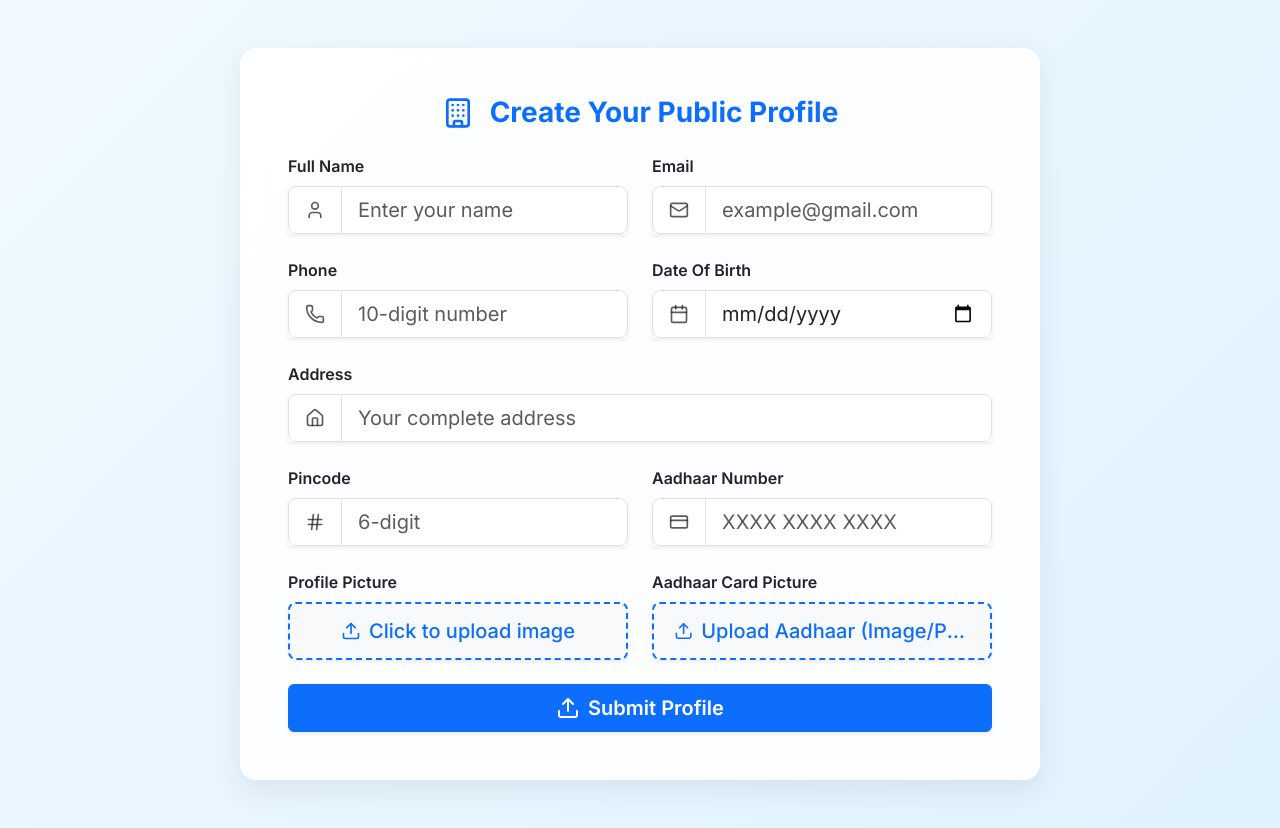
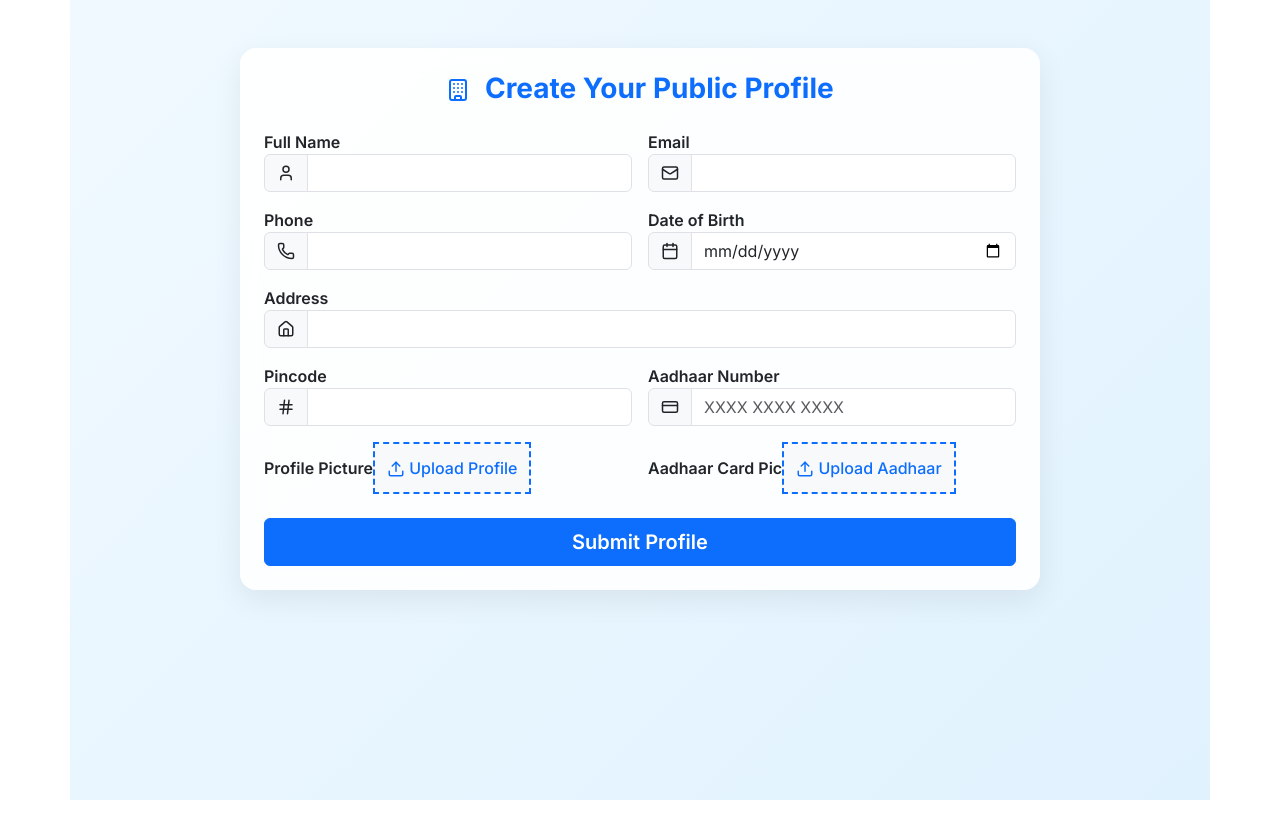
Before and after one commit to Tarunshakya1999/indokonafrontend, a React (Vite) app: page /pf in a window 1280 px wide. After the commit the page ends 800 px from the top, so only its background shows below. Built offline with nearby package versions, Linux system fonts and the light colour scheme.

Commit message:
new u7ti67ygv uiuyfpi9899990

```diff
--- a/src/PublicProfile.jsx
+++ b/src/PublicProfile.jsx
@@ -1,8 +1,7 @@
 import React, { useState } from "react";
 import axios from "axios";
-// Bootstrap CSS is now imported via CDN in the CustomStyles component
-// import "bootstrap/dist/css/bootstrap.min.css";
-// Import icons from lucide-react for a modern look
+
+// Icons
 import {
   User,
   Mail,
@@ -12,136 +11,64 @@ import {
   CreditCard,
   Calendar,
   Upload,
-  Image as ImageIcon,
   Loader2,
   CheckCircle,
   AlertCircle,
   Building,
 } from "lucide-react";
 
-// CSS-in-JS using a <style> tag is the cleanest way to add custom styles
-// in a single-file React component without Tailwind.
+// Custom styles + Bootstrap via CDN
 const CustomStyles = () => (
   <style>
     {`
-      /* Import Bootstrap CSS from CDN */
       @import url('https://cdn.jsdelivr.net/npm/bootstrap@5.3.3/dist/css/bootstrap.min.css');
-
-      /* Import the Inter font for a cleaner, modern look */
       @import url('https://fonts.googleapis.com/css2?family=Inter:wght@400;500;600;700&display=swap');
 
-      body {
-        font-family: 'Inter', sans-serif;
-      }
+      body { font-family: 'Inter', sans-serif; }
 
-      /* A subtle background gradient */
       .form-container-bg {
         background: linear-gradient(135deg, #f0f9ff 0%, #e0f2fe 100%);
         min-height: 100vh;
       }
 
-      /* Softer shadows and a slight blur for the card */
       .profile-card {
         background: rgba(255, 255, 255, 0.9);
         backdrop-filter: blur(10px);
         border: 1px solid rgba(255, 255, 255, 0.2);
         box-shadow: 0 10px 30px rgba(0, 0, 0, 0.07);
-        transition: all 0.3s ease;
       }
 
-      /* Custom loading overlay */
       .loading-overlay {
         position: fixed;
-        top: 0;
-        left: 0;
-        width: 100%;
-        height: 100%;
-        display: flex;
-        flex-direction: column;
-        justify-content: center;
-        align-items: center;
+        top: 0; left: 0;
+        width: 100%; height: 100%;
+        display: flex; flex-direction: column;
+        justify-content: center; align-items: center;
         backdrop-filter: blur(8px);
         background-color: rgba(255, 255, 255, 0.6);
         z-index: 9999;
       }
 
-      /* Spinning animation for the loader icon */
-      @keyframes spin {
-        from { transform: rotate(0deg); }
-        to { transform: rotate(360deg); }
+      @keyframes spin { from { transform: rotate(0deg); } to { transform: rotate(360deg); } }
+      .animate-spin { animation: spin 1s linear infinite; }
+
+      .file-upload-label {
+        border: 2px dashed #0d6efd;
+        padding: 0.75rem;
+        cursor: pointer;
+        color: #0d6efd;
+        background: #f8f9fa;
+        font-weight: 500;
+        text-align: center;
       }
 
-      .animate-spin {
-        animation: spin 1s linear infinite;
-      }
-
-      /* Style the input groups */
-      .input-group-text {
-        background-color: #ffffff;
-        border-end-width: 0;
-      }
-      .form-control {
-        border-start-width: 0;
-      }
-      .form-control:focus {
-        box-shadow: 0 0 0 0.25rem rgba(13, 110, 253, 0.25);
-        border-color: #86b7fe;
-        z-index: 2; /* Brings input on top of icon span on focus */
-      }
-      /* Fix border radius clipping */
-      .input-group .form-control {
-        border-top-left-radius: 0;
-        border-bottom-left-radius: 0;
-      }
-      .input-group .input-group-text {
-        border-top-right-radius: 0;
-        border-bottom-right-radius: 0;
-      }
-
-
-      /* Custom file upload button */
-      .file-upload-label {
-        display: flex;
-        align-items: center;
-        justify-content: center;
-        cursor: pointer;
-        border: 2px dashed #0d6efd;
-        background-color: #f8f9fa;
-        transition: all 0.3s ease;
-        padding: 0.75rem 1.25rem;
-        color: #0d6efd;
-        font-weight: 500;
-      }
-
-      .file-upload-label:hover {
-        background-color: #e9f2ff;
-        border-color: #0a58ca;
-      }
-
-      .file-upload-label span {
-        white-space: nowrap;
-        overflow: hidden;
-        text-overflow: ellipsis;
-        max-width: 100%;
-        padding-left: 8px;
-      }
-
-      /* Profile image preview */
       .profile-preview {
         width: 100px;
         height: 100px;
         object-fit: cover;
-        border: 3px solid #fff;
+        border-radius: 50%;
+        border: 3px solid white;
         box-shadow: 0 4px 10px rgba(0, 0, 0, 0.1);
-      }
-
-      /* Submit button hover effect */
-      .btn-submit {
-        transition: all 0.3s ease;
-      }
-      .btn-submit:hover {
-        transform: translateY(-2px);
-        box-shadow: 0 4px 15px rgba(13, 110, 253, 0.3);
       }
     `}
   </style>
@@ -160,12 +87,13 @@ export default function PublicProfileForm() {
 
   const [userpic, setUserpic] = useState(null);
   const [aadharCardPic, setAadharCardPic] = useState(null);
+  const [preview, setPreview] = useState(null);
+
   const [message, setMessage] = useState("");
-  const [messageType, setMessageType] = useState("");
-  const [preview, setPreview] = useState(null);
+  const [msgType, setMsgType] = useState("");
   const [loading, setLoading] = useState(false);
 
-  // ✅ Handle input (with 4-4 Aadhar formatting)
+  // Input handler
   const handleChange = (e) => {
     const { name, value } = e.target;
 
@@ -184,50 +112,53 @@ export default function PublicProfileForm() {
     setFormData({ ...formData, [name]: value });
   };
 
-  // ✅ Handle file inputs
+  // File handlers
   const handleFileChange = (e) => {
     const { name, files } = e.target;
-    const file = files[0];
-    if (!file) return;
-
     if (name === "userpic") {
-      setUserpic(file);
-      setPreview(URL.createObjectURL(file));
+      setUserpic(files[0]);
+      setPreview(URL.createObjectURL(files[0]));
     } else if (name === "aadhar_card_pic") {
-      setAadharCardPic(file);
+      setAadharCardPic(files[0]);
     }
   };
 
-  // ✅ Submit handler
+  // Submit handler with token authorization
   const handleSubmit = async (e) => {
     e.preventDefault();
 
     const cleanAadhar = formData.aadhar_number.replace(/\s+/g, "");
+    const token = localStorage.getItem("accessToken");
+
+    if (!token) {
+      setMessage("You must be logged in!");
+      setMsgType("error");
+      return;
+    }
 
     if (formData.phone.length !== 10) {
-      setMessage("⚠️ Phone number must be exactly 10 digits.");
-      setMessageType("error");
+      setMessage("Phone number must be exactly 10 digits.");
+      setMsgType("error");
       return;
     }
 
     if (cleanAadhar.length !== 12) {
-      setMessage("⚠️ Aadhaar number must be exactly 12 digits.");
-      setMessageType("error");
+      setMessage("Aadhaar number must be 12 digits.");
+      setMsgType("error");
       return;
     }
 
     if (!userpic || !aadharCardPic) {
-      setMessage("⚠️ Please upload both profile and Aadhaar card image.");
-      setMessageType("error");
+      setMessage("Please upload both images!");
+      setMsgType("error");
       return;
     }
 
     setLoading(true);
-    setMessage("");
 
     const data = new FormData();
-    Object.keys(formData).forEach((key) =>
-      data.append(key, key === "aadhar_number" ? cleanAadhar : formData[key])
+    Object.keys(formData).forEach((k) =>
+      data.append(k, k === "aadhar_number" ? cleanAadhar : formData[k])
     );
     data.append("userpic", userpic);
     data.append("aadhar_card_pic", aadharCardPic);
@@ -236,11 +167,18 @@ export default function PublicProfileForm() {
       await axios.post(
         "https://indokonabackend-1.onrender.com/api/userprofiles/",
         data,
-        { headers: { "Content-Type": "multipart/form-data" } }
+        {
+          headers: {
+            "Content-Type": "multipart/form-data",
+            Authorization: `Bearer ${token}`,
+          },
+          withCredentials: true,
+        }
       );
 
       setMessage("Profile created successfully!");
-      setMessageType("success");
+      setMsgType("success");
+
       setFormData({
         name: "",
         email: "",
@@ -253,64 +191,48 @@ export default function PublicProfileForm() {
       setUserpic(null);
       setAadharCardPic(null);
       setPreview(null);
-    } catch (error) {
-      console.error("❌ Upload Error:", error.response?.data || error.message);
-      const errData = error.response?.data;
-      let errorMsg = "❌ Failed to create your profile. Please try again.";
-      if (errData) {
-        if (errData.email) errorMsg = `Email: ${errData.email[0]}`;
-        else if (errData.phone) errorMsg = `Phone: ${errData.phone[0]}`;
-        else if (errData.aadhar_number) errorMsg = `Aadhaar: ${errData.aadhar_number[0]}`;
-        else if (typeof errData === 'object' && errData !== null) {
-          // Handle nested errors
-          const firstKey = Object.keys(errData)[0];
-          if (Array.isArray(errData[firstKey]) && errData[firstKey].length > 0) {
-            errorMsg = `Error: ${errData[firstKey][0]}`;
-          }
-        }
-      }
-      setMessage(errorMsg);
-      setMessageType("error");
+    } catch (err) {
+      console.error(err);
+      setMessage("Failed to create profile!");
+      setMsgType("error");
     } finally {
       setLoading(false);
       setTimeout(() => {
         setMessage("");
-        setMessageType("");
+        setMsgType("");
       }, 5000);
     }
   };
 
   return (
     <>
-      {/* Inject our custom styles */}
       <CustomStyles />
 
-      <div className="container-fluid py-5 form-container-bg">
-        {/* Loading Overlay */}
-        {loading && (
-          <div className="loading-overlay">
-            <Loader2 className="text-primary animate-spin mb-3" size={64} />
-            <h5 className="text-primary fw-semibold text-center">
-              Creating your profile, please wait...
-            </h5>
-          </div>
-        )}
+      {/* Loading overlay */}
+      {loading && (
+        <div className="loading-overlay">
+          <Loader2 size={60} className="text-primary animate-spin mb-3" />
+          <h5 className="text-primary fw-semibold">Creating your profile...</h5>
+        </div>
+      )}
 
+      <div className="container py-5 form-container-bg">
         <div
-          className="card profile-card border-0 rounded-4 mx-auto p-4 p-md-5"
+          className="card profile-card border-0 rounded-4 mx-auto p-4"
           style={{ maxWidth: "800px" }}
         >
-          <h3 className="text-center fw-bold text-primary mb-4 d-flex align-items-center justify-content-center">
-            <Building className="me-3" size={32} /> Create Your Public Profile
+          <h3 className="text-center fw-bold text-primary mb-4">
+            <Building className="me-2" /> Create Your Public Profile
           </h3>
 
+          {/* Alerts */}
           {message && (
             <div
               className={`alert d-flex align-items-center fw-semibold ${
-                messageType === "success" ? "alert-success" : "alert-danger"
+                msgType === "success" ? "alert-success" : "alert-danger"
               }`}
             >
-              {messageType === "success" ? (
+              {msgType === "success" ? (
                 <CheckCircle className="me-2" />
               ) : (
                 <AlertCircle className="me-2" />
@@ -320,21 +242,21 @@ export default function PublicProfileForm() {
           )}
 
           <form onSubmit={handleSubmit}>
-            <div className="row g-4">
+            <div className="row g-3">
+
               {/* Name */}
               <div className="col-md-6">
-                <label className="form-label fw-semibold">Full Name</label>
-                <div className="input-group input-group-lg shadow-sm">
+                <label className="fw-semibold">Full Name</label>
+                <div className="input-group">
                   <span className="input-group-text">
-                    <User size={20} className="text-muted" />
+                    <User size={18} />{" "}
                   </span>
                   <input
                     type="text"
+                    name="name"
                     className="form-control"
-                    name="name"
                     value={formData.name}
                     onChange={handleChange}
-                    placeholder="Enter your name"
                     required
                   />
                 </div>
@@ -342,18 +264,17 @@ export default function PublicProfileForm() {
 
               {/* Email */}
               <div className="col-md-6">
-                <label className="form-label fw-semibold">Email</label>
-                <div className="input-group input-group-lg shadow-sm">
+                <label className="fw-semibold">Email</label>
+                <div className="input-group">
                   <span className="input-group-text">
-                    <Mail size={20} className="text-muted" />
+                    <Mail size={18} />{" "}
                   </span>
                   <input
                     type="email"
+                    name="email"
                     className="form-control"
-                    name="email"
                     value={formData.email}
                     onChange={handleChange}
-                    placeholder="example@gmail.com"
                     required
                   />
                 </div>
@@ -361,35 +282,34 @@ export default function PublicProfileForm() {
 
               {/* Phone */}
               <div className="col-md-6">
-                <label className="form-label fw-semibold">Phone</label>
-                <div className="input-group input-group-lg shadow-sm">
+                <label className="fw-semibold">Phone</label>
+                <div className="input-group">
                   <span className="input-group-text">
-                    <Phone size={20} className="text-muted" />
+                    <Phone size={18} />{" "}
                   </span>
                   <input
                     type="text"
+                    name="phone"
+                    maxLength="10"
                     className="form-control"
-                    name="phone"
                     value={formData.phone}
                     onChange={handleChange}
-                    maxLength={10}
-                    placeholder="10-digit number"
                     required
                   />
                 </div>
               </div>
 
-              {/* Date Of Birth */}
+              {/* DOB */}
               <div className="col-md-6">
-                <label className="form-label fw-semibold">Date Of Birth</label>
-                <div className="input-group input-group-lg shadow-sm">
+                <label className="fw-semibold">Date of Birth</label>
+                <div className="input-group">
                   <span className="input-group-text">
-                    <Calendar size={20} className="text-muted" />
+                    <Calendar size={18} />{" "}
                   </span>
                   <input
                     type="date"
+                    name="dob"
                     className="form-control"
-                    name="dob"
                     value={formData.dob}
                     onChange={handleChange}
                     required
@@ -399,18 +319,17 @@ export default function PublicProfileForm() {
 
               {/* Address */}
               <div className="col-md-12">
-                <label className="form-label fw-semibold">Address</label>
-                <div className="input-group input-group-lg shadow-sm">
+                <label className="fw-semibold">Address</label>
+                <div className="input-group">
                   <span className="input-group-text">
-                    <Home size={20} className="text-muted" />
+                    <Home size={18} />{" "}
                   </span>
                   <input
                     type="text"
+                    name="address"
                     className="form-control"
-                    name="address"
                     value={formData.address}
                     onChange={handleChange}
-                    placeholder="Your complete address"
                     required
                   />
                 </div>
@@ -418,97 +337,74 @@ export default function PublicProfileForm() {
 
               {/* Pincode */}
               <div className="col-md-6">
-                <label className="form-label fw-semibold">Pincode</label>
-                <div className="input-group input-group-lg shadow-sm">
+                <label className="fw-semibold">Pincode</label>
+                <div className="input-group">
                   <span className="input-group-text">
-                    <Hash size={20} className="text-muted" />
+                    <Hash size={18} />{" "}
                   </span>
                   <input
                     type="text"
+                    name="pincode"
+                    maxLength="6"
                     className="form-control"
-                    name="pincode"
                     value={formData.pincode}
                     onChange={handleChange}
-                    placeholder="6-digit"
-                    maxLength={6}
                     required
                   />
                 </div>
               </div>
 
-              {/* Aadhar Number */}
+              {/* Aadhar */}
               <div className="col-md-6">
-                <label className="form-label fw-semibold">Aadhaar Number</label>
-                <div className="input-group input-group-lg shadow-sm">
+                <label className="fw-semibold">Aadhaar Number</label>
+                <div className="input-group">
                   <span className="input-group-text">
-                    <CreditCard size={20} className="text-muted" />
+                    <CreditCard size={18} />{" "}
                   </span>
                   <input
                     type="text"
+                    name="aadhar_number"
                     className="form-control"
-                    name="aadhar_number"
+                    maxLength="14"
+                    placeholder="XXXX XXXX XXXX"
                     value={formData.aadhar_number}
                     onChange={handleChange}
-                    maxLength={14}
-                    placeholder="XXXX XXXX XXXX"
                     required
                   />
                 </div>
               </div>
 
-              {/* Profile Picture */}
+              {/* Profile Pic */}
               <div className="col-md-6">
-                <label className="form-label fw-semibold">
-                  Profile Picture
-                </label>
-                <label
-                  htmlFor="userpic-upload"
-                  className="form-control form-control-lg file-upload-label shadow-sm"
-                >
-                  <Upload size={20} />
-                  <span>
-                    {userpic ? userpic.name : "Click to upload image"}
-                  </span>
+                <label className="fw-semibold">Profile Picture</label>
+                <label htmlFor="userpic" className="file-upload-label">
+                  <Upload size={18} /> Upload Profile
                 </label>
                 <input
+                  id="userpic"
+                  name="userpic"
                   type="file"
                   className="d-none"
-                  id="userpic-upload"
-                  name="userpic"
                   accept="image/*"
                   onChange={handleFileChange}
                   required
                 />
                 {preview && (
-                  <img
-                    src={preview}
-                    alt="Profile Preview"
-                    className="mt-3 rounded-circle profile-preview"
-                  />
+                  <img src={preview} className="profile-preview mt-3" alt="" />
                 )}
               </div>
 
-              {/* Aadhaar Card Picture */}
+              {/* Aadhaar Pic */}
               <div className="col-md-6">
-                <label className="form-label fw-semibold">
-                  Aadhaar Card Picture
-                </label>
-                <label
-                  htmlFor="aadhar-upload"
-                  className="form-control form-control-lg file-upload-label shadow-sm"
-                >
-                  <Upload size={20} />
-                  <span>
-                    {aadharCardPic
-                      ? aadharCardPic.name
-                      : "Upload Aadhaar (Image/PDF)"}
-                  </span>
+                <label className="fw-semibold">Aadhaar Card Pic</label>
+                <label htmlFor="aadhar" className="file-upload-label">
+                  <Upload size={18} /> Upload Aadhaar
                 </label>
                 <input
+                  id="aadhar"
+                  name="aadhar_card_pic"
                   type="file"
                   className="d-none"
-                  id="aadhar-upload"
-                  name="aadhar_card_pic"
                   accept="image/*,application/pdf"
                   onChange={handleFileChange}
                   required
@@ -516,20 +412,8 @@ export default function PublicProfileForm() {
               </div>
             </div>
 
-            <button
-              type="submit"
-              className="btn btn-primary btn-submit w-100 mt-4 py-2 fs-5 fw-semibold shadow-sm d-flex align-items-center justify-content-center"
-              disabled={loading}
-            >
-              {loading ? (
-                <>
-                  <Loader2 className="animate-spin me-2" /> Uploading...
-                </>
-              ) : (
-                <>
-                  <Upload className="me-2" /> Submit Profile
-                </>
-              )}
+            <button className="btn btn-primary w-100 mt-4 py-2 fw-semibold fs-5">
+              Submit Profile
             </button>
           </form>
         </div>
```
